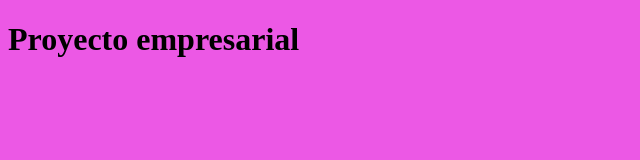
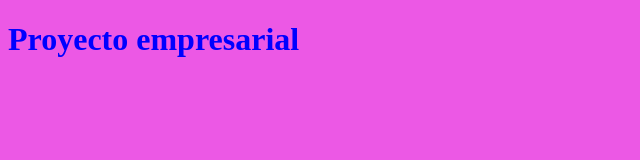
Before and after one commit to JosCam1/CursoGit, a plain HTML site: page index.html in a window 1280 px wide. Shown: the whole page, without its empty margins (0-640 px from the left). Drawn offline with Linux system fonts and the light colour scheme.

Commit message:
Cambiar Fuente

```diff
--- a/css/styles.css
+++ b/css/styles.css
@@ -1,3 +1,7 @@
 body{
     background-color: rgb(236, 88, 229);
 }
+h1{
+    font-weight: bold;
+    color: blue;
+}
```
